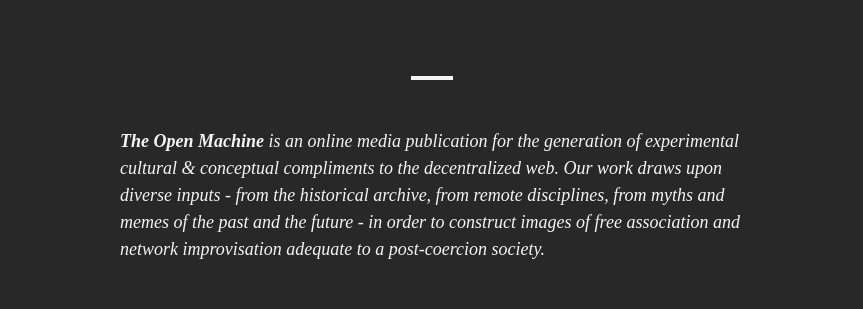
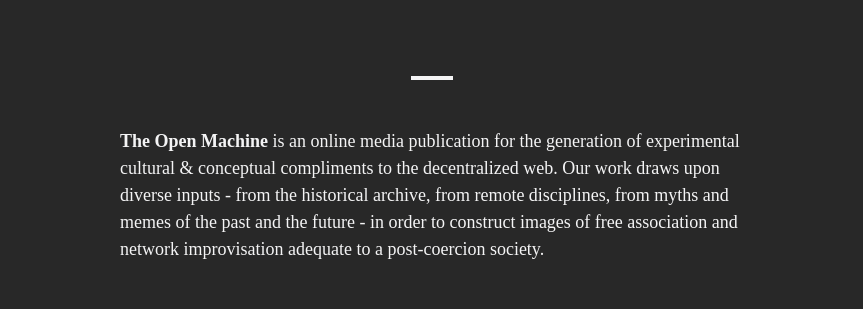
Before and after one commit to oovg/the-open-template, a Next.js app: page / in a window 1280 px wide. Shown: the part 820-1129 px from the top of the page, without its empty margins (208-1071 px from the left). Built offline with nearby package versions, Linux system fonts and the light colour scheme; a web font is replaced by a local one.

Commit message:
clean up

```diff
--- a/src/components/Section.tsx
+++ b/src/components/Section.tsx
@@ -11,11 +11,11 @@ export const Section = () => {
       <Rule />
       <Box>
         <Text textStyle="paragraph">
-          <i> <b>The Open Machine</b> is an online media publication for the generation
+          <b>The Open Machine</b> is an online media publication for the generation
           of experimental cultural & conceptual compliments to the decentralized web.
           Our work draws upon diverse inputs - from the historical archive, from remote disciplines,
           from myths and memes of the past and the future - in order to construct images of
-          free association and network improvisation adequate to a post-coercion society.</i>
+          free association and network improvisation adequate to a post-coercion society.
         </Text>
       </Box>
       <Rule />
--- a/src/pages/index.tsx
+++ b/src/pages/index.tsx
@@ -33,7 +33,7 @@ export default function Home({ filteredPosts }: Props) {
     <>
       <PageMetadata
         title="The Open Machine"
-        description="The open machine is ((the earth)), understood as a cybernetic phenomenon."
+        description=""
         image="https://theopenmachine.net/assets/tOM_unfurl.jpg"
       />
       <main>
```
